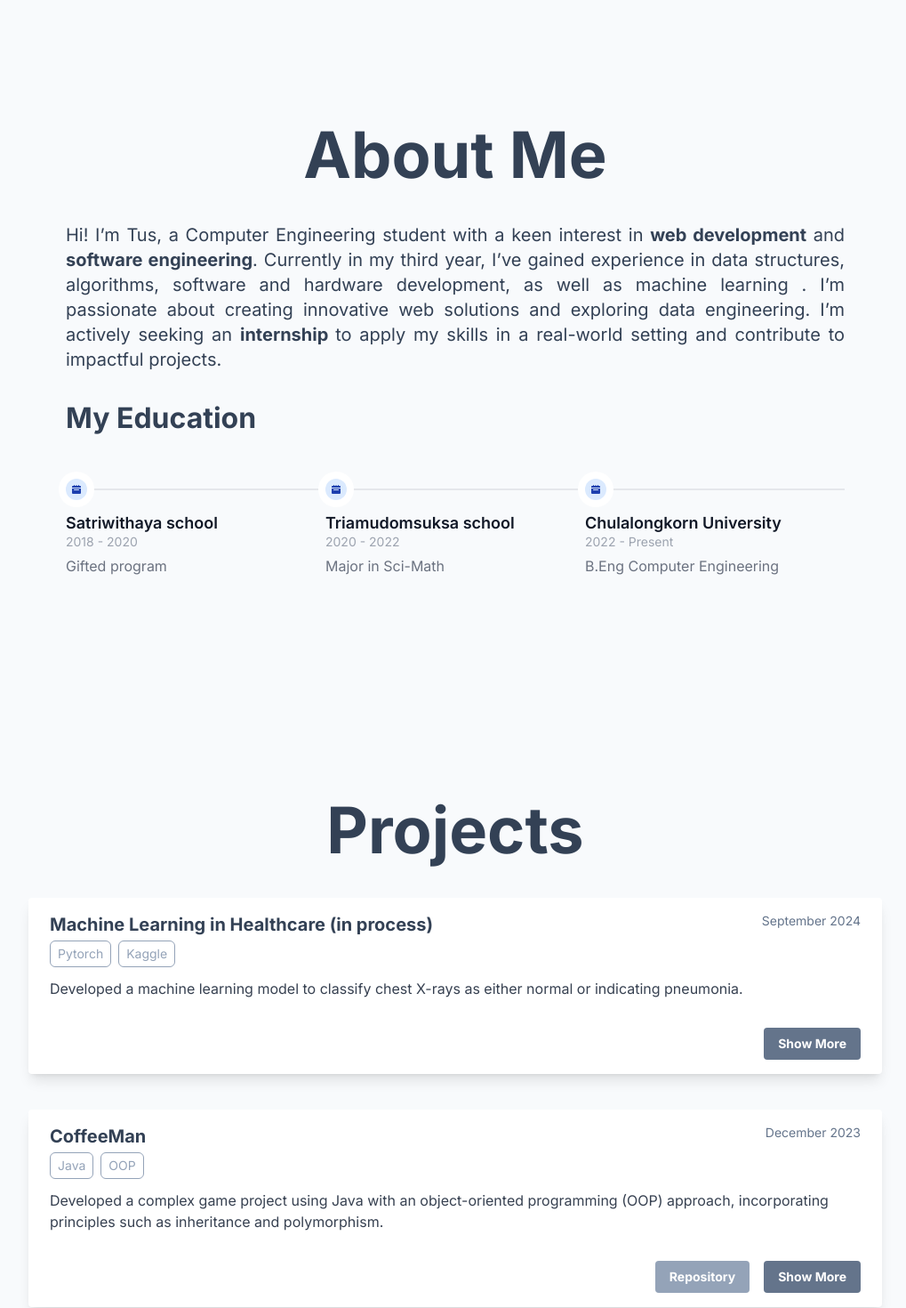
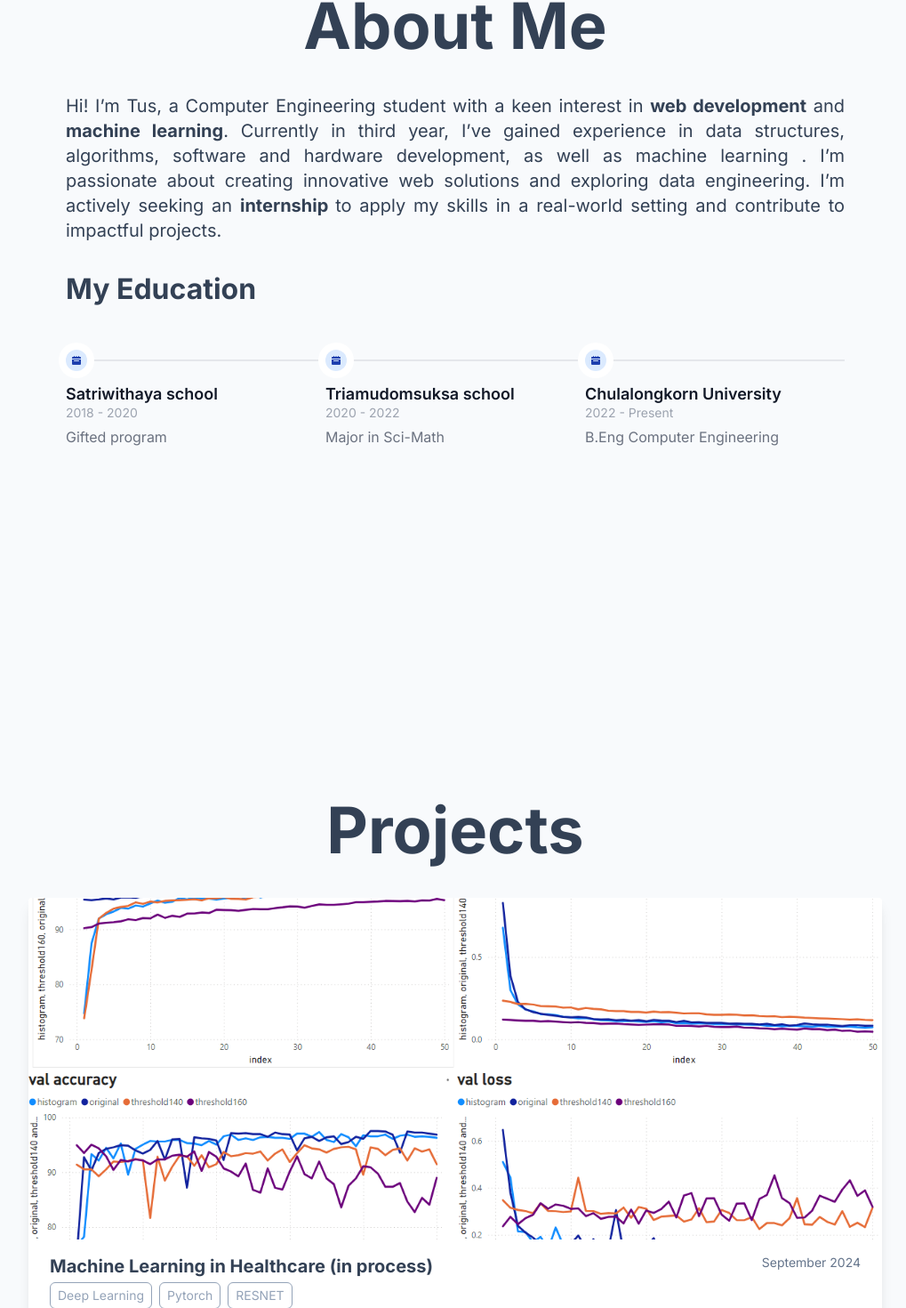
Before and after one commit to tusaunyapat/portfolio, a Next.js app: page / in a window 1280 px wide. Shown: the part 887-2357 px from the top of the page at 89% size, without its empty margins (128-1147 px from the left). Built offline with nearby package versions, Linux system fonts and the light colour scheme.

Commit message:
version3

```diff
--- a/src/app/component/About.tsx
+++ b/src/app/component/About.tsx
@@ -33,7 +33,7 @@ export default function About() {
   }, [controls]);
 
   return (
-    <div className="flex flex-col justify-center gap-10 px-2 w-full  items-center min-h-screen">
+    <div className="flex flex-col justify-start gap-10 px-2 w-full  items-center min-h-screen">
       <motion.div
         ref={ref}
         initial={{ opacity: 0, y: 20 }}
@@ -53,8 +53,8 @@ export default function About() {
         <p className="text-xl">
           Hi! I’m Tus, a Computer Engineering student with a keen interest in{" "}
           <span className="font-bold">web development</span> and{" "}
-          <span className="font-bold">software engineering</span>. Currently in
-          my third year, I’ve gained experience in data structures, algorithms,
+          <span className="font-bold">machine learning</span>. Currently in
+          third year, I’ve gained experience in data structures, algorithms,
           software and hardware development, as well as{" "}
           <span className="-bold">machine learning</span> . I’m passionate about
           creating innovative web solutions and exploring data engineering. I’m
--- a/src/app/component/Card.tsx
+++ b/src/app/component/Card.tsx
@@ -42,6 +42,8 @@ const Card: React.FC<CardProps> = ({
           className="w-full h-48 md:h-96 object-cover"
           src={img}
           alt={title}
+          width={1000}
+          height={800}
         />
       )}
       <div className="px-6 py-4">
@@ -95,7 +97,11 @@ const Card: React.FC<CardProps> = ({
         ) : null}
         <button
           onClick={toggleExpand}
-          className="bg-slate-500 text-sm text-white font-bold py-2 px-4 rounded hover:bg-slate-700 transition duration-200"
+          className={` text-sm  font-bold py-2 px-4 rounded hover:bg-slate-700 transition duration-200 ${
+            isExpanded
+              ? "bg-slate-600 text-white"
+              : "bg-slate-50 text-slate-500 border border-sm border-slate-500"
+          }`}
         >
           {isExpanded ? "Show Less" : buttonText}
         </button>
--- a/src/app/component/Experience.tsx
+++ b/src/app/component/Experience.tsx
@@ -55,6 +55,15 @@ export default function Experience() {
       time: "June 2024",
       tools: ["Figma"],
     },
+    {
+      title: "Teacher Assistant",
+      content: "one of TAs team in subject of Computer Engineering Essential",
+      image: "",
+      details:
+        "my session is Front-end Development part. Helping Prof. to teach the students about the basics of HTML, CSS, Js and phaser library",
+      company: "Computer Engineering, Chula",
+      time: "August 2024 - Present",
+    },
 
     // Add more experience objects as needed...
   ];
--- /dev/null
+++ b/src/app/component/Footer.tsx
@@ -0,0 +1,51 @@
+import Link from "next/link";
+import {
+  FaSquareFacebook,
+  // FaLinkedin,
+  FaGithub,
+  FaEnvelope,
+  FaPhoneVolume,
+} from "react-icons/fa6";
+
+export default function Footer() {
+  return (
+    <div className="flex flex-row bg-slate-700 w-full items-center justify-center ">
+      <div className="w-full flex flex-row text-sm text-slate-100 items-center justify-evenly">
+        {/* <p className="font-bold text-white">Keep in touch</p> */}
+        <div className="flex flex-row gap-10">
+          <div className="flex flex-col py-2">
+            <p className="py-2">
+              <FaSquareFacebook className="text-xl" />
+            </p>
+            <p className="py-2">
+              <FaPhoneVolume className="text-xl" />
+            </p>
+            <p className="py-2">{/* <FaLinkedin className="text-xl" /> */}</p>
+          </div>
+
+          <div className="flex flex-col py-2">
+            <p className="py-2">Tus Aunyapat</p>
+            <p className="py-2">0959501622</p>
+            {/* <p className="py-2">link-in</p> */}
+          </div>
+        </div>
+        <div className="flex flex-row gap-10 ">
+          <div className="flex flex-col py-2">
+            <p className="py-2">
+              <FaGithub className="text-xl" />
+            </p>
+            <p className="py-2">
+              <FaEnvelope className="text-xl" />
+            </p>
+          </div>
+          <div className="flex flex-col py-2">
+            <Link href="https://github.com/tusaunyapat">
+              <p className="py-2 hover:text-yellow-500">github/tusaunyapat</p>
+            </Link>
+            <p className="py-2">aunyapat.nit@gmail.com</p>
+          </div>
+        </div>
+      </div>
+    </div>
+  );
+}
--- a/src/app/component/Header.tsx
+++ b/src/app/component/Header.tsx
@@ -25,7 +25,7 @@ const Navbar: React.FC = () => {
   };
 
   return (
-    <nav className="bg-slate-200 z-[999] shadow-md shadow-slate-200 dark:bg-slate-100 text-slate-700 p-4 fixed top-0 w-full">
+    <nav className="bg-slate-200 z-[999] shadow-md flex justify-center shadow-slate-200 dark:bg-slate-100 text-slate-700 p-4 fixed top-0 w-full">
       <div className="container flex justify-between items-center w-full">
         {/* Logo */}
         <div key="home" className="text-lg font-bold hover:text-gray-200">
--- a/src/app/component/Project.tsx
+++ b/src/app/component/Project.tsx
@@ -45,8 +45,20 @@ export default function Project() {
         "I have developed a machine learning model capable of classifying chest X-rays as either normal or indicating pneumonia (with accuracy 81.7% now). This project involved building a custom model, applying dataset filters, and optimizing the approach using pre-trained models from established libraries, demonstrating my ability to work with complex data-driven tasks.",
       company: "",
       time: "September 2024",
-      tools: ["Pytorch", "Kaggle"],
-      img: "../../../public/assets/project_chest.png",
+      tools: ["Deep Learning", "Pytorch", "RESNET"],
+      img: "/assets/project_chest.png",
+    },
+    {
+      title: "Stock Prediction with LSTM",
+      content:
+        "Developed a machine learning model to predict and forecast the price of stocks in the future",
+      image: "",
+      details:
+        "I have developed a predictive model using Long Short-Term Memory (LSTM) networks to forecast stock prices. This model effectively captures temporal dependencies in historical price data, allowing it to predict future movements accurately. The LSTM architecture enhances performance by maintaining long-range dependencies, making it well-suited for time series analysis and providing valuable insights for investment decisions.",
+      company: "",
+      time: "October 2024",
+      tools: ["Deep Learning", "LSTM", "yfinance"],
+      img: "/assets/project_stock.png",
     },
     {
       title: "CoffeeMan",
@@ -57,9 +69,9 @@ export default function Project() {
         "During my academic journey, I undertook a game development project using Java, where I applied object-oriented programming (OOP) principles such as inheritance and polymorphism. This experience allowed me to strengthen my understanding of modular design and algorithmic efficiency, as I built a complex, interactive game. It demonstrated my ability to manage multiple interconnected components, optimize performance, and develop maintainable code—a skill set I am eager to bring to new challenges in software development.",
       company: "",
       time: "December 2023",
-      tools: ["Java", "OOP"],
+      tools: ["Game Development", "Java", "OOP"],
       repo: "https://github.com/tusaunyapat/Coffee-Man.git",
-      img: "../../../public/assets/project_coffeeman.png",
+      img: "/assets/project_coffeeman.png",
     },
 
     {
@@ -71,9 +83,16 @@ export default function Project() {
         "This website provides real-time tracking of PM2.5 dust levels in the air. Our system uses a DHT11 sensor to measure PM2.5 concentrations and environmental factors. The data is sent via NodeMCU to a Firebase real-time database, ensuring live updates and accurate information on air quality. Stay informed with up-to-the-minute readings directly from the sensor, all conveniently displayed on our platform.",
       company: "",
       time: "May 2024",
-      tools: ["STM32", "NodeMCU", "React", "Firebase"],
+      tools: [
+        "Embedded System",
+        "Web Development",
+        "STM32",
+        "NodeMCU",
+        "React",
+        "Firebase",
+      ],
       repo: "https://github.com/tusaunyapat/embed-lab-project.git",
-      img: "../../../public/assets/project_coffeeman.png",
+      img: "/assets/project_embed.png",
     },
     // Add more experience objects as needed...
   ];
@@ -104,7 +123,7 @@ export default function Project() {
               title={project.title}
               content={project.content}
               details={project.details}
-              img={project.image}
+              img={project.img}
               tools={project.tools}
               company={project.company}
               time={project.time}
--- a/src/app/page.tsx
+++ b/src/app/page.tsx
@@ -5,14 +5,15 @@ import About from "./component/About";
 import Contact from "./component/Contact";
 import Experience from "./component/Experience";
 import Project from "./component/Project";
+import Footer from "./component/Footer";
 export default function Home() {
   return (
-    <div className="w-full grid grid-rows-[auto_1fr_auto] items-start justify-items-center min-h-screen bg-slate-50 dark:bg-slate-700 pb-20 gap-16 px-4 md:px-10 font-[family-name:var(--font-geist-sans)]">
+    <div className="w-full grid grid-rows-[auto_1fr_auto] items-start justify-items-center min-h-screen bg-slate-50 dark:bg-slate-700  font-[family-name:var(--font-geist-sans)]">
       {/* Header Section */}
       <Header />
 
       {/* Main Content */}
-      <div className="flex flex-col w-full text-slate-700">
+      <div className="flex flex-col w-full text-slate-700 px-4 md:px-10">
         <section id="home" className="min-h-screen p-2 pt-16">
           <Banner />
         </section>
@@ -33,6 +34,8 @@ export default function Home() {
           <Contact />
         </section>
       </div>
+
+      <Footer />
     </div>
   );
 }
```
Also changed, not shown: public/assets/project_stock.png (added).
